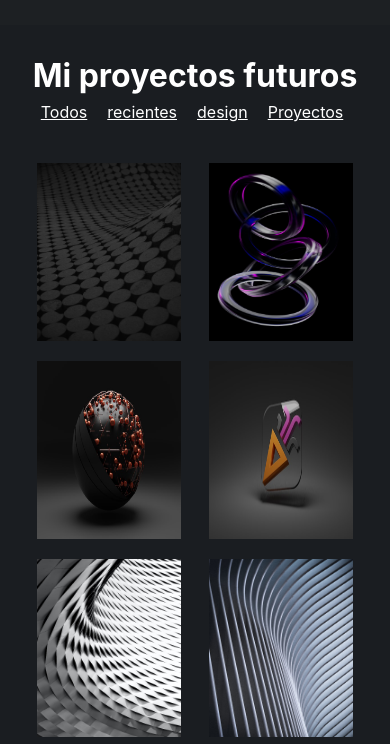
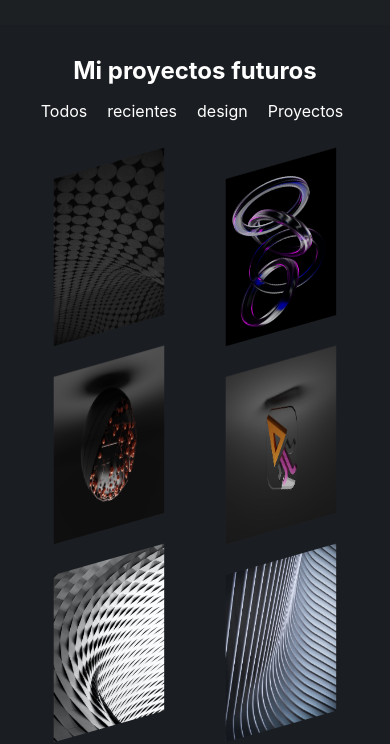
Before and after one commit to Lcdiego/Portfolio, a React (Create React App) app: page / in a window 390 px wide. Shown: the part 3165-3909 px from the top of the page. Built offline with nearby package versions, Linux system fonts and the light colour scheme.

Commit message:
efecto_imagen

```diff
--- a/src/components/TP-Porfolio/Proyectos/Proyecto.css
+++ b/src/components/TP-Porfolio/Proyectos/Proyecto.css
@@ -12,10 +12,17 @@ height: 108vh;
 .tituloProyectos{
     color: white;
     padding-top: 31px;
+    margin-bottom: 13px;
 }
 .menuProyecto{
     color: white;
-    margin: 10px;
+    padding: 6px 18px;
+    border-radius: 40px;
+    text-decoration: none;
+
+}
+.menuProyecto:hover{
+    background-color:rgb(166,175,184,0.3) ;
 }
 .contenedor_a{
     width: 100vw;
@@ -45,13 +52,20 @@ height: 108vh;
 
 }
 
+
 .proyectoImagen{
     width: 24%;
     height: 46%;
     margin: 10px;
+    animation: mover 40s;
+    animation-iteration-count: infinite;
+    cursor: pointer;
 }
-.proyectoImagen:hover{
-    transform: scale(1.15);
+
+@keyframes mover{
+    50%{
+        transform: rotatex(360deg) rotatey(360deg) rotatey(360deg);
+    }
 }
 @media(max-width:1200px){
     .proyectoImagen{
@@ -96,6 +110,9 @@ height: 108vh;
     .cajaImagenes{
         justify-content: space-around;
     }
+    .tituloProyectos{
+        font-size: 24px;
+    }
 
 }
 @media(max-width:600px){
@@ -114,4 +131,7 @@ height: 108vh;
         width: 42%;
         height: 31%;
     }
+    .menuProyecto{
+        padding: 6px 10px;
+    }
 }
```
